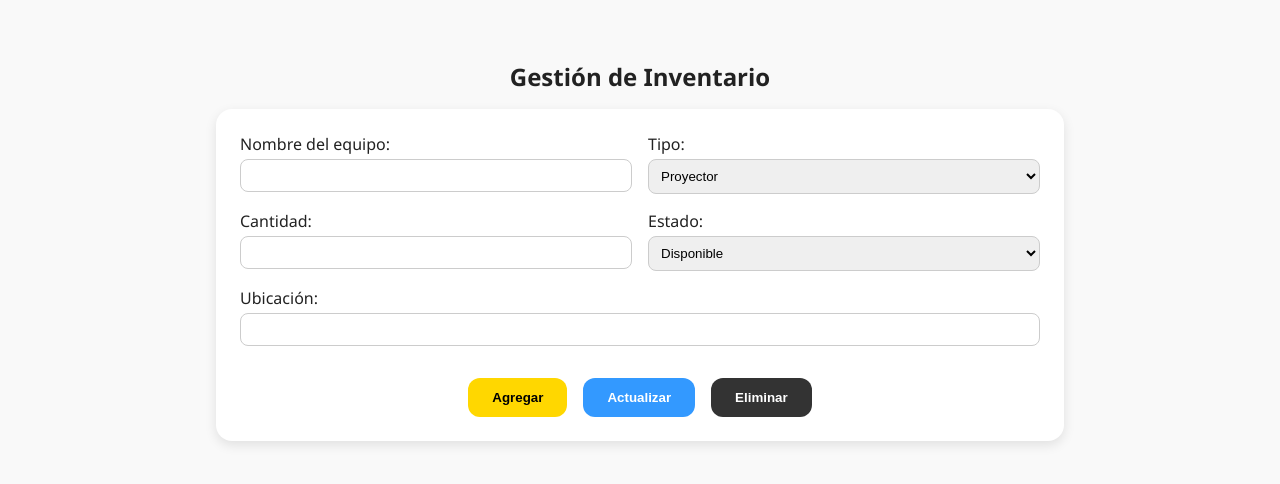
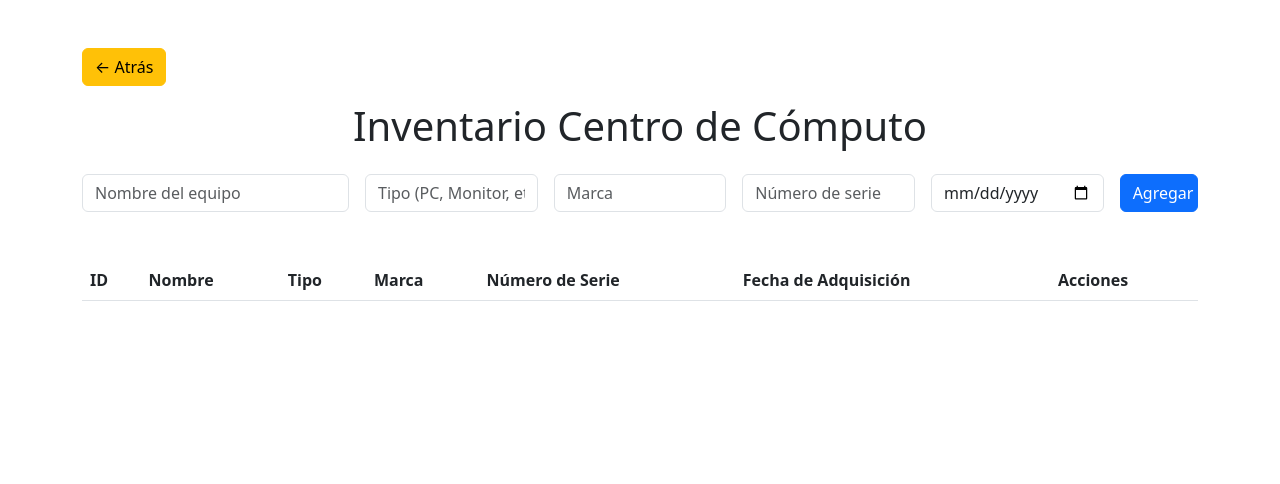
Before and after one commit to Roberstxx/Gestor-de-prestamos-CIC, a plain HTML site: page templates/Admin/inventario/inventario.html in a window 1280 px wide. Drawn offline with nearby package versions, Linux system fonts and the light colour scheme; no server answers.

Commit message:
inventario.html

```diff
--- a/templates/Admin/inventario/inventario.html
+++ b/templates/Admin/inventario/inventario.html
@@ -1,105 +1,150 @@
 <!DOCTYPE html>
 <html lang="es">
 <head>
-  <meta charset="UTF-8">
-  <title>Inventario</title>
-  <style>
-    body {
-      font-family: 'Segoe UI', sans-serif;
-      background: #f9f9f9;
-      color: #222;
-      padding: 2rem;
-    }
-    h2 {
-      text-align: center;
-      margin-bottom: 1rem;
-    }
-    .card {
-      background: white;
-      border-radius: 16px;
-      padding: 1.5rem;
-      box-shadow: 0 4px 12px rgba(0,0,0,0.1);
-      max-width: 800px;
-      margin: 0 auto;
-      display: flex;
-      flex-wrap: wrap;
-      gap: 1rem;
-      justify-content: space-between;
-    }
-    label {
-      flex: 1 1 45%;
-      display: flex;
-      flex-direction: column;
-      font-weight: 500;
-      gap: 0.25rem;
-    }
-    input, select {
-      padding: 0.5rem;
-      border-radius: 8px;
-      border: 1px solid #ccc;
-    }
-    .buttons {
-      display: flex;
-      gap: 1rem;
-      flex-wrap: wrap;
-      justify-content: center;
-      width: 100%;
-      margin-top: 1rem;
-    }
-    button {
-      padding: 0.75rem 1.5rem;
-      border: none;
-      border-radius: 12px;
-      cursor: pointer;
-      font-weight: bold;
-      color: #000;
-    }
-    .yellow {
-      background: #FFD700;
-    }
-    .blue {
-      background: #3399FF;
-      color: white;
-    }
-    .dark {
-      background: #333;
-      color: white;
-    }
-  </style>
+    <meta charset="UTF-8">
+    <meta name="viewport" content="width=device-width, initial-scale=1.0">
+    <title>Inventario Centro de Cómputo</title>
+    <link href="https://cdn.jsdelivr.net/npm/bootstrap@5.3.0/dist/css/bootstrap.min.css" rel="stylesheet">
+    <link rel="stylesheet" href="/static/styles.css">
 </head>
 <body>
+    <div class="container mt-5">
+        <div class="d-flex justify-content-start mb-3">
+            <a href="/paneladmin" class="btn btn-warning">&larr; Atrás</a>
 
-  <h2>Gestión de Inventario</h2>
-  <form class="card">
-    <label>Nombre del equipo:
-      <input type="text" />
-    </label>
-    <label>Tipo:
-      <select>
-        <option>Proyector</option>
-        <option>Laptop</option>
-        <option>HDMI</option>
-        <option>Mouse</option>
-      </select>
-    </label>
-    <label>Cantidad:
-      <input type="number" />
-    </label>
-    <label>Estado:
-      <select>
-        <option>Disponible</option>
-        <option>En reparación</option>
-      </select>
-    </label>
-    <label>Ubicación:
-      <input type="text" />
-    </label>
-    <div class="buttons">
-      <button class="yellow">Agregar</button>
-      <button class="blue">Actualizar</button>
-      <button class="dark">Eliminar</button>
+
+        </div>
+
+        <h1 class="text-center mb-4">Inventario Centro de Cómputo</h1>
+
+
+        <!-- Formulario para agregar equipo -->
+        <form id="form-agregar" class="mb-5">
+            <div class="row g-3">
+                <div class="col-md-3">
+                    <input type="text" class="form-control" id="nombre" placeholder="Nombre del equipo" required>
+                </div>
+                <div class="col-md-2">
+                    <input type="text" class="form-control" id="tipo" placeholder="Tipo (PC, Monitor, etc.)" required>
+                </div>
+                <div class="col-md-2">
+                    <input type="text" class="form-control" id="marca" placeholder="Marca" required>
+                </div>
+                <div class="col-md-2">
+                    <input type="text" class="form-control" id="numero_serie" placeholder="Número de serie" required>
+                </div>
+                <div class="col-md-2">
+                    <input type="date" class="form-control" id="fecha" required>
+                </div>
+                <div class="col-md-1">
+                    <button type="submit" class="btn btn-primary w-100">Agregar</button>
+                </div>
+            </div>
+        </form>
+
+        <!-- Tabla de equipos -->
+        <table class="table table-striped">
+            <thead>
+                <tr>
+                    <th>ID</th>
+                    <th>Nombre</th>
+                    <th>Tipo</th>
+                    <th>Marca</th>
+                    <th>Número de Serie</th>
+                    <th>Fecha de Adquisición</th>
+                    <th>Acciones</th>
+                </tr>
+            </thead>
+            <tbody id="tabla-inventario">
+                <!-- Se llenará dinámicamente -->
+            </tbody>
+        </table>
     </div>
-  </form>
 
+    <script>
+        // Cargar el inventario
+        async function cargarInventario() {
+            try {
+                const respuesta = await fetch('/api/inventario');
+                const equipos = await respuesta.json();
+                const tabla = document.getElementById('tabla-inventario');
+                tabla.innerHTML = '';
+
+                equipos.forEach(e => {
+                    tabla.innerHTML += `
+                        <tr>
+                            <td>${e.id}</td>
+                            <td>${e.nombre}</td>
+                            <td>${e.tipo}</td>
+                            <td>${e.marca}</td>
+                            <td>${e.numero_serie}</td>
+                            <td>${e.fecha_adquisicion}</td>
+                            <td><button class="btn btn-danger btn-sm" onclick="eliminarEquipo(${e.id})">Eliminar</button></td>
+                        </tr>`;
+                });
+            } catch (error) {
+                console.error('Error cargando inventario:', error);
+                alert('Error cargando el inventario');
+            }
+        }
+
+        // Agregar equipo
+        document.getElementById('form-agregar').addEventListener('submit', async (e) => {
+            e.preventDefault();
+
+            const datos = {
+                nombre: document.getElementById('nombre').value,
+                tipo: document.getElementById('tipo').value,
+                marca: document.getElementById('marca').value,
+                numero_serie: document.getElementById('numero_serie').value,
+                fecha_adquisicion: document.getElementById('fecha').value
+            };
+
+            try {
+                const res = await fetch('/api/inventario', {
+                    method: 'POST',
+                    headers: { 'Content-Type': 'application/json' },
+                    body: JSON.stringify(datos)
+                });
+
+                if (res.ok) {
+                    cargarInventario();
+                    e.target.reset();
+                } else {
+                    const err = await res.json();
+                    alert('Error al agregar equipo: ' + (err.error || 'desconocido'));
+                }
+            } catch (error) {
+                console.error('Error al agregar:', error);
+                alert('Error al agregar equipo');
+            }
+        });
+
+        // Eliminar equipo
+        async function eliminarEquipo(id) {
+            if (confirm('¿Estás seguro de eliminar este equipo?')) {
+                try {
+                    const res = await fetch(`/api/inventario/${id}`, {
+                        method: 'DELETE'
+                    });
+
+                    if (res.ok) {
+                        cargarInventario();
+                    } else {
+                        const err = await res.json();
+                        alert('Error al eliminar: ' + (err.error || 'desconocido'));
+                    }
+                } catch (error) {
+                    console.error('Error al eliminar:', error);
+                    alert('Error al eliminar equipo');
+                }
+            }
+        }
+
+        // Cargar tabla al inicio
+        cargarInventario();
+    </script>
+
+    <script src="https://cdn.jsdelivr.net/npm/bootstrap@5.3.0/dist/js/bootstrap.bundle.min.js"></script>
 </body>
 </html>
```
